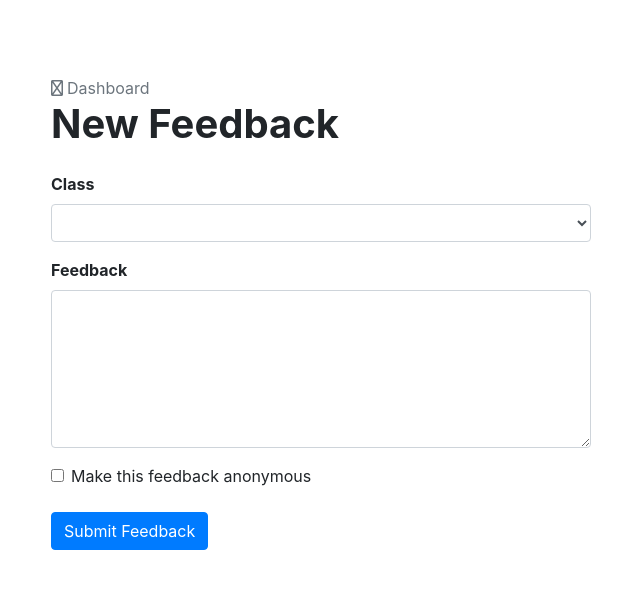
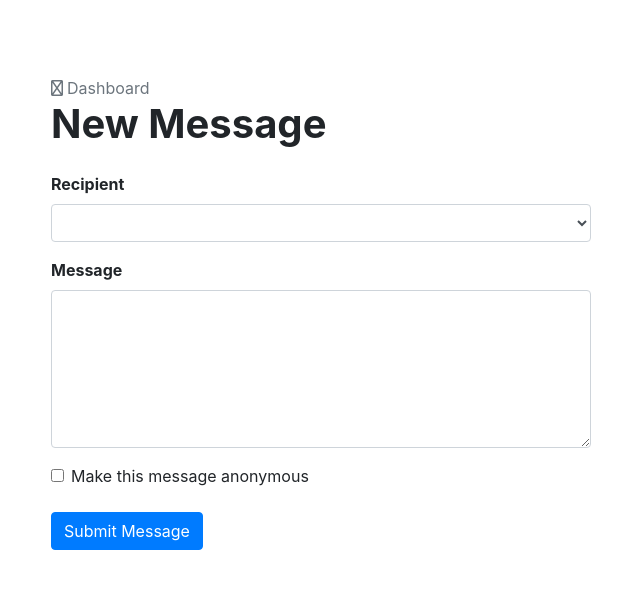
Before and after one commit to georgeyjm/ykps2020, a Flask app: template ykps2020/templates/new-message.html in a window 1280 px wide. Shown: the part 56-645 px from the top of the page, without its empty margins (34-674 px from the left). Run offline with Flask 2, Linux system fonts and the light colour scheme; the template is opened without the code that fills it, so the values that code supplies are empty; some libraries are stand-ins or nearby versions.

Commit message:
Migrate new message

```diff
--- a/ykps2020/templates/new-message.html
+++ b/ykps2020/templates/new-message.html
@@ -1,5 +1,5 @@
 {% extends 'base.html' %}
-{% block title %}New Feedback{% endblock %}
+{% block title %}New Message{% endblock %}
 
 {% block styles %}
   {{ super() }}
@@ -12,31 +12,31 @@
   <div class='main-content-container'>
     <div>
       <a href='/dashboard' class='head-back-button position-absolute text-secondary'><i class='far fa-angle-left mr-1' aria-hidden='true'></i>Dashboard</a>
-      <h1 class='mb-3'>New Feedback</h1>
+      <h1 class='mb-3'>New Message</h1>
     </div>
 
     <form action='' method='POST' class='row mt-4'>
       <div class='col-12 col-md-10 col-lg-8 col-xl-6'>
         <div class='form-group'>
-          <label for='feedback-class-choice'><strong>Class</strong></label>
-          <select class='form-control' name='feedback-class' id='feedback-class-choice'>
-            {% for class in classes %}
-              <option value='{{ class.id }}'>{{ class.name }} ({{ class.teacher.name }})</option>
+          <label for='message-recipient-choice'><strong>Recipient</strong></label>
+          <select class='form-control' name='message-recipient' id='message-recipient-choice'>
+            {% for student in students %}
+              <option value='{{ student.id }}'>{{ student.name_en }} {{ student.name_zh }}</option>
             {% endfor %}
           </select>
         </div>
         <div class='form-group'>
-          <label for='feedback-content-input'><strong>Feedback</strong></label>
-          <textarea class='form-control' name='feedback-content' id='feedback-content-input' rows='6'></textarea>
+          <label for='message-content-input'><strong>Message</strong></label>
+          <textarea class='form-control' name='message-content' id='message-content-input' rows='6'></textarea>
         </div>
         <div class='form-group'>
           <div class='form-check'>
-            <input class='form-check-input anonymous-check-box far' type='checkbox' name='feedback-anonymous' id='gridCheck'>
-            <label class='form-check-label' for='gridCheck'>Make this feedback anonymous</label>
+            <input class='form-check-input anonymous-check-box far' type='checkbox' name='message-anonymous' id='gridCheck'>
+            <label class='form-check-label' for='gridCheck'>Make this message anonymous</label>
           </div>
         </div>
         <div class='mt-4'>
-          <button type='submit' class='btn btn-primary'>Submit Feedback</button>
+          <button type='submit' class='btn btn-primary'>Submit Message</button>
         </div>
       </div>
     </form>
```
Also changed, not shown: ykps2020/views.py (+17 -25 lines).
